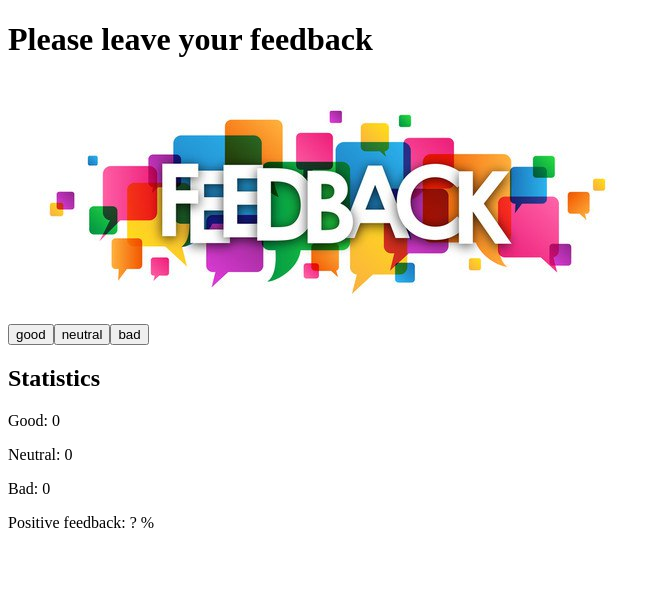
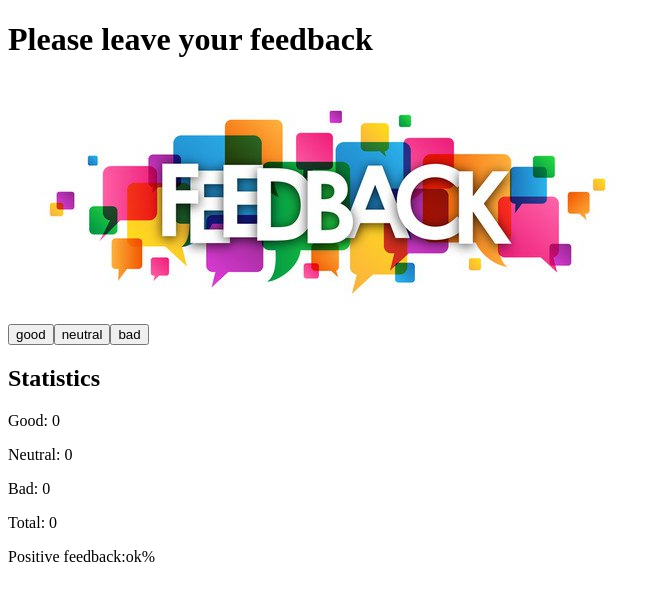
Before and after one commit to Kateryna-Borysenko/goit-react-hw-02-feedback, a React (Create React App) app: page / in a window 1280 px wide. Shown: the top 600 px of the page, without its empty margins (0-663 px from the left). Built offline with nearby package versions, Linux system fonts and the light colour scheme.

Commit message:
Added total

```diff
--- a/src/components/App/App.jsx
+++ b/src/components/App/App.jsx
@@ -15,6 +15,12 @@ export class App extends Component {
     this.setState({ [category]: this.state[category] + 1 });
   };
 
+  coutnTotal = () => {
+    const { good, neutral, bad } = this.state;
+    //получаю данные состояния
+    return good + neutral + bad;
+  };
+
   render() {
     const { good, neutral, bad } = this.state;
     return (
@@ -26,45 +32,17 @@ export class App extends Component {
 
         <FeedbackOptions
           categories={['good', 'neutral', 'bad']}
-          onClickBtn={this.onClickBtn}
+          onClickBtn={this.onClickBtn} //cсылка на ф-цию
         />
-
-        {/* Counter start */}
-        {/* <div className="counterControls">
-          <button
-            className="counterControlsBtn"
-            type="button"
-            onClick={this.onClickBtn}
-          >
-            Good
-          </button>
-          <button
-            className="counterControlsBtn"
-            type="button"
-            onClick={this.onClickBtn}
-          >
-            Neutral
-          </button>
-          <button
-            className="counterControlsBtn"
-            type="button"
-            onClick={this.onClickBtn}
-          >
-            Bad
-          </button>
-        </div> */}
-        {/* Counter end */}
-
-        {/* Statistics start */}
         <h2 className="title">Statistics</h2>
 
-        {/* диструктуризация */}
-        <Statistics good={good} neutral={neutral} bad={bad} />
-
-        <p className="positiveFeedback">
-          Positive feedback:{' '}
-          <span className="feedbackValuePercentage">? %</span>
-        </p>
+        {/* диструктуризация строка 19*/}
+        <Statistics
+          good={good}
+          neutral={neutral}
+          bad={bad}
+          total={this.coutnTotal()} //результат вызова
+        />
       </div>
     );
   }
--- a/src/components/Statistics/Statistics.jsx
+++ b/src/components/Statistics/Statistics.jsx
@@ -1,17 +1,24 @@
 import PropTypes from 'prop-types';
 import styles from './Statistics.module.css';
 
-const Statistics = ({ good, neutral, bad }) => {
+const Statistics = ({ good, neutral, bad, total = 0, percentage }) => {
   return (
     <div className={styles.statistics}>
-      <p className={styles.goodFeedback}>
+      <p className={styles.feedback}>
         Good: <span className={styles.feedbackValue}>{good}</span>
       </p>
-      <p className="goodFeedback">
+      <p className={styles.feedback}>
         Neutral: <span className={styles.feedbackValue}>{neutral}</span>
       </p>
-      <p className="goodFeedback">
+      <p className={styles.feedback}>
         Bad: <span className={styles.feedbackValue}>{bad}</span>
+      </p>
+      <p className={styles.total}>
+        Total: <span className={styles.feedbackValue}>{total}</span>
+      </p>
+      <p className="positiveFeedback">
+        Positive feedback:{'ok'}
+        <span className={styles.feedbackValuePercentage}>{percentage}%</span>
       </p>
     </div>
   );
@@ -21,6 +28,8 @@ Statistics.propTypes = {
   good: PropTypes.number.isRequired,
   neutral: PropTypes.number.isRequired,
   bad: PropTypes.number.isRequired,
+  total: PropTypes.number.isRequired,
+  // percentage: PropTypes.number.isRequired,
 };
 
 export default Statistics;
```
Also changed, not shown: 1 other file (tests, documents, lock files or other folders).
